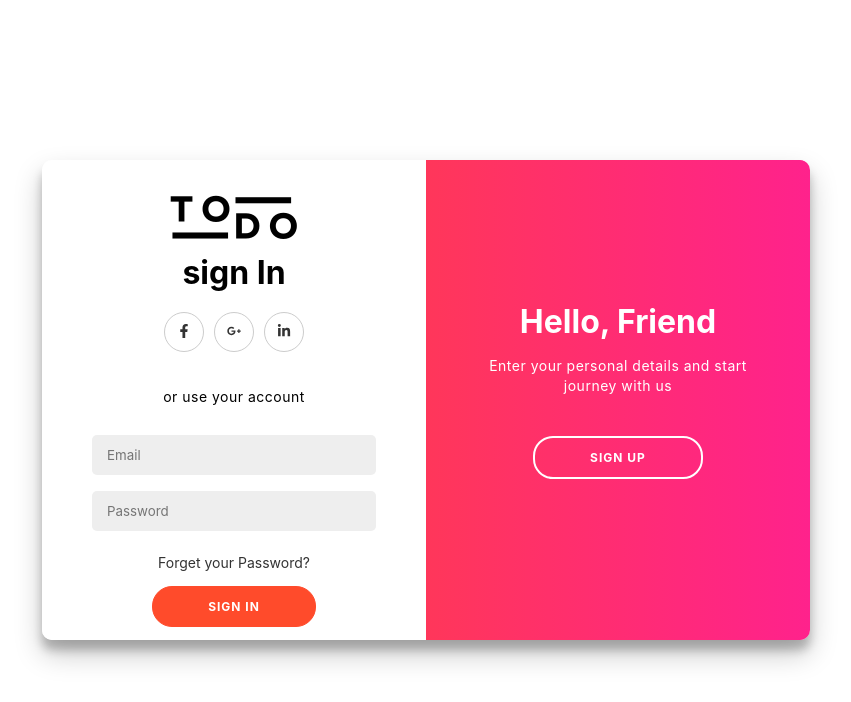
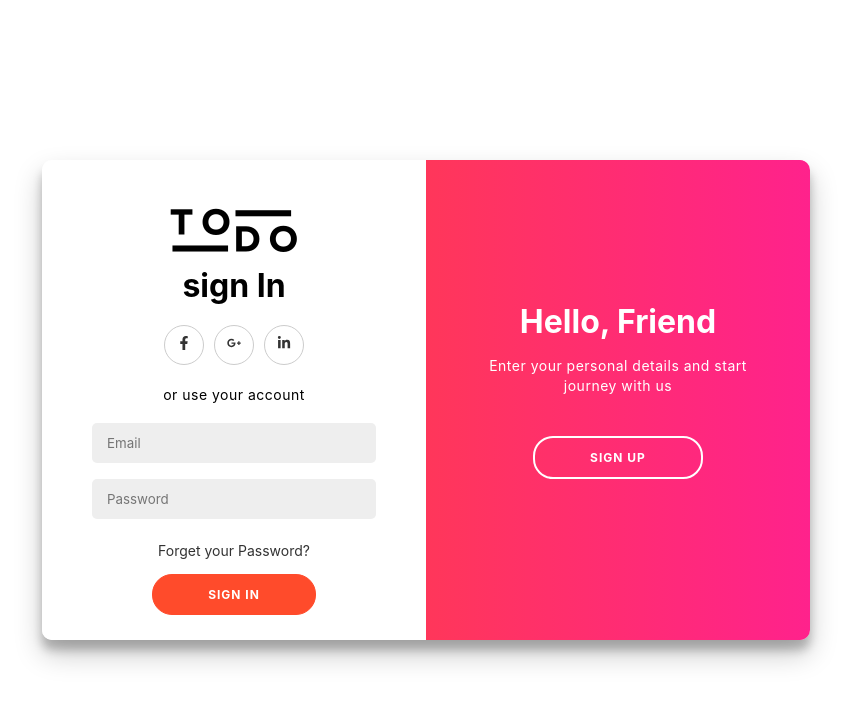
Before and after one commit to TiagoNarita/checkList-App, a Next.js app: page / in a window 1280 px wide. Shown: the top 702 px of the page, without its empty margins (214-1065 px from the left). Built offline with nearby package versions, Linux system fonts and the light colour scheme.

Commit message:
allowed poitns

```diff
--- a/app/page.tsx
+++ b/app/page.tsx
@@ -141,7 +141,9 @@ export default function Home() {
                   </i>
                 </a>
               </div>
-              <p className={styles.p}>or use your account</p>
+              <p className={styles.p} id={styles.useAccount}>
+                or use your account
+              </p>
 
               <input
                 className={styles.inputPlace}
--- a/styles/page.module.scss
+++ b/styles/page.module.scss
@@ -210,3 +210,8 @@
   height: auto;
   max-width: 200px; /* ajuste conforme necessário */
 }
+
+#useAccount {
+  margin: 0;
+  margin-bottom: 10px;
+}
```
